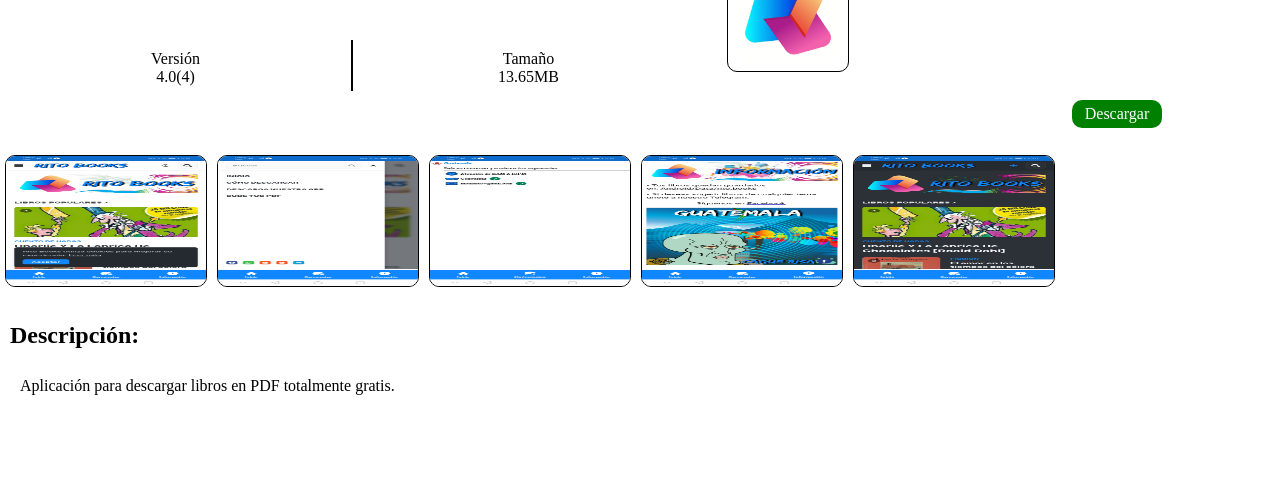
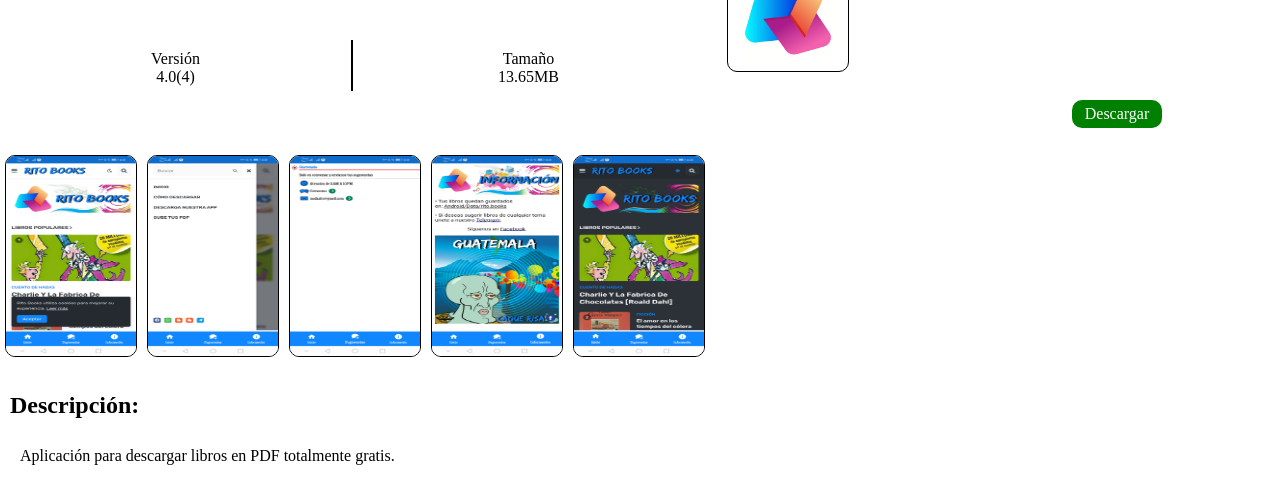
Before and after one commit to developer-shop/Rito-Books, a plain HTML site: page index.html in a window 1280 px wide. Shown: the part 84-588 px from the top of the page. Drawn offline with Linux system fonts and the light colour scheme.

Commit message:
Update index.html

```diff
--- a/index.html
+++ b/index.html
@@ -37,7 +37,7 @@ width:55%; height: 49px; display: flex;}
 
 
 .main{   width:100%;  max-height: 220px;  display: flex; overflow-x: auto;}
-#section6 img{ border: 1px solid black; border-radius: 10px; height: 130px; width: 200px;  display: flex;}
+#section6 img{ border: 1px solid black; border-radius: 10px; height: 200px; width: 130px;  display: flex;}
 #section6{ margin: 5px; border-radius: 10px;  display: flex;}
 
 .footer{ width:90%; height: 100%; margin: 10px; }
```
